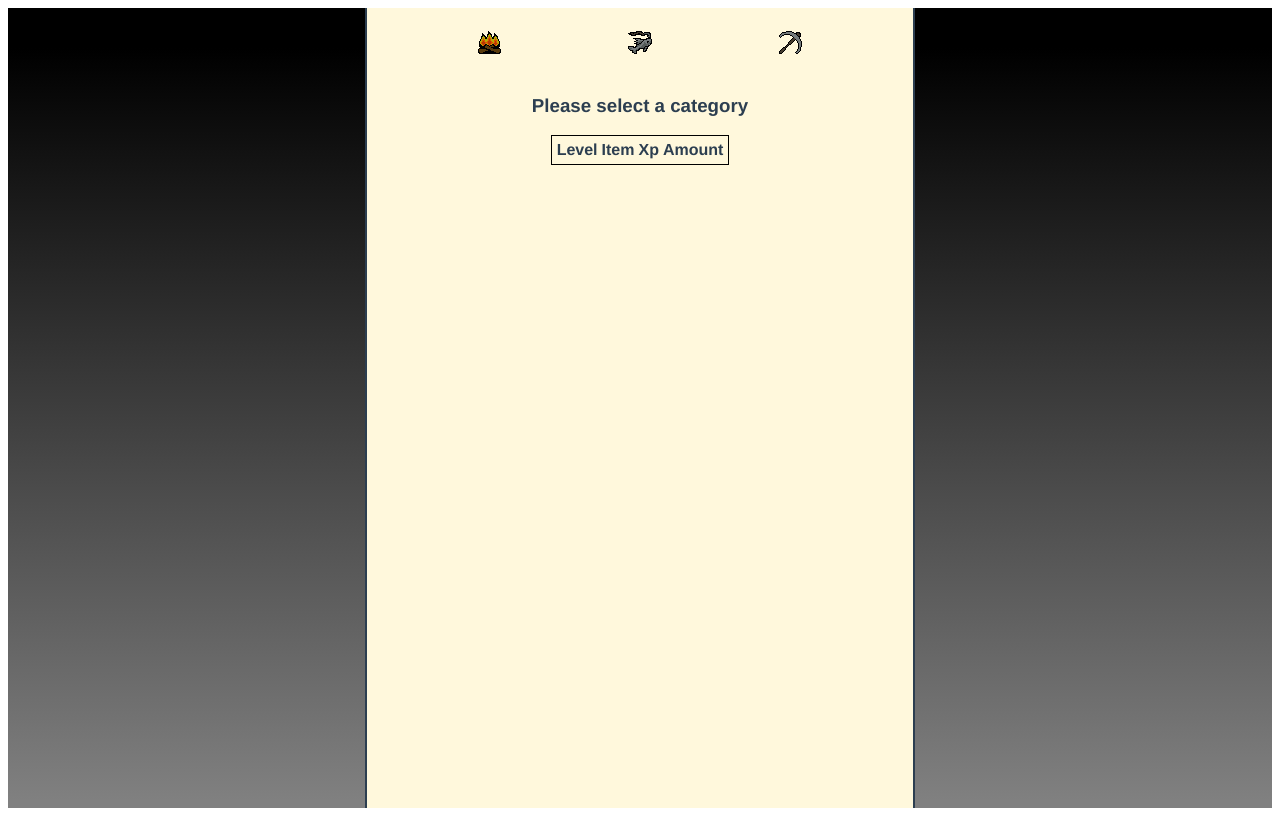
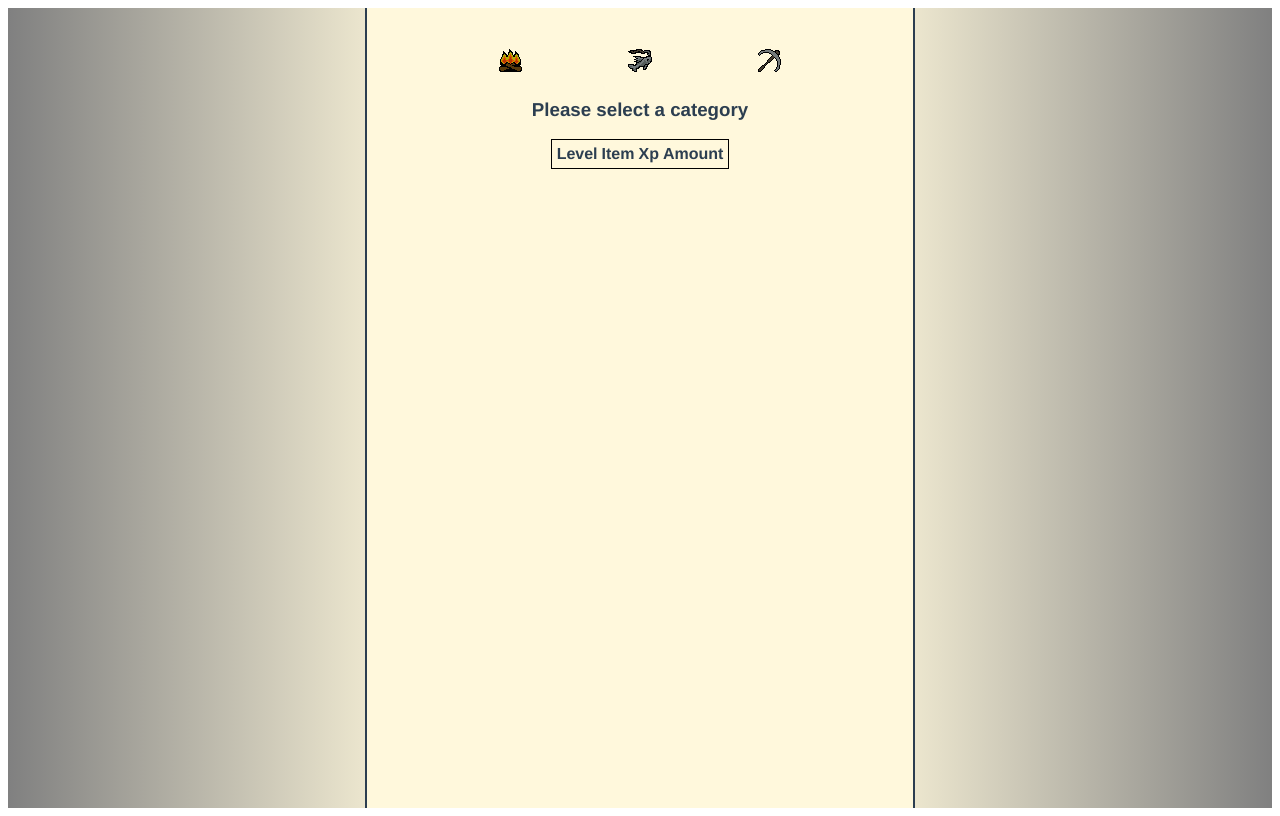
Before and after one commit to tessacrowdis/vue-runescape-calculator, a Vue app: page / in a window 1280 px wide. Built offline with nearby package versions, Linux system fonts and the light colour scheme; the HTML template or start-up script is replaced by a standard one.

Commit message:
feat(styling): gradient background and selection styling (#4)
Various styling fixes
Add backgrounds that allow gradient to swap colors.

```diff
--- a/src/App.vue
+++ b/src/App.vue
@@ -9,6 +9,7 @@
 </template>
 
 <style lang="scss">
+
 #app {
   font-family: "Avenir", Helvetica, Arial, sans-serif;
   -webkit-font-smoothing: antialiased;
--- a/src/components/Header.vue
+++ b/src/components/Header.vue
@@ -1,10 +1,10 @@
 <template>
   <header>
-    <div v-for="skill in skills">
+    <div v-for="skill in skills" v-bind:key="skill.name">
       <div
         class="skill"
-        v-bind:key="skill.key"
-        v-bind:class="{selected: isSelected(skill)}"
+        :class="{selected: isSelected(skill)}"
+        :key="skill.id"
         v-on:click="changeActiveSkill(skill.name)"
       >
         <img :src="require(`@/assets/${skill.src}`)">
@@ -40,18 +40,19 @@ export default class Header extends Vue {
 header {
   max-width: 80%;
   margin: auto;
-  column-count: 3;
-  padding: 2vh 0;
+  column-count: 7;
+  padding: 2vh 0 1vh 0;
   .skill {
-    height: 36px;
+    height: 48px;
     display: flex;
     margin: auto;
     justify-content: center;
     align-items: center;
     cursor: pointer;
     &.selected {
-      background-color: lightseagreen;
-      border: 1px solid;
+      transition: background-color 1s, border 3s;
+      background-color: limegreen;
+      border: 0.5px solid darkblue;
     }
   }
 }
--- a/src/components/Resource.vue
+++ b/src/components/Resource.vue
@@ -42,9 +42,8 @@ export default class Resource extends Vue {
 
 <!-- Add "scoped" attribute to limit CSS to this component only -->
 <style scoped lang="scss">
-
 tr {
-    height: 36px;
+  height: 36px;
 }
 
 input {
--- a/src/views/Home.vue
+++ b/src/views/Home.vue
@@ -1,5 +1,5 @@
 <template>
-  <div class="gradient" v-bind:style="{background: changeGradient}">
+  <div class="gradient" v-bind:style="{backgroundColor: changeBackgroundColor}">
     <div class="home">
       <Header/>
       <Calculator/>
@@ -22,29 +22,26 @@ import "@/styles.scss";
   }
 })
 export default class Home extends Vue {
-  get changeGradient() {
-    let skillColor = "gray";
-    if (this.$store.state.activeSkill) {
-      skillColor = this.$store.state.skillColors[
-        this.$store.state.activeSkill
-      ];
-    }
-    return `linear-gradient(to top, ${skillColor} 1%, black 95%)`;
+  get changeBackgroundColor() {
+    let activeSkill = this.$store.state.activeCategory;
+    return activeSkill ? this.$store.state.skillcolors[activeSkill] : 'gray';
   }
 }
 </script>
 
 <style scoped type="sass">
 .home {
-  height: 100vh;
+  min-height: 100vh;
   width: 95%;
   max-width: 550px;
   margin: auto;
   border-left: 2px solid;
   border-right: 2px solid;
   background-color: cornsilk;
+  padding: 25px 0 50px 0;
 }
 .gradient {
-  transition: all 1s;
+  transition: all 1.5s;
+  background: linear-gradient(.25turn, rgba(0,0,0,0), cornsilk, cornsilk, rgba(0,0,0,0));
 }
 </style>
```
Also changed, not shown: src/components/Resources.vue (+6 -10 lines), src/skillcolors.ts (added, +17 -0 lines).
